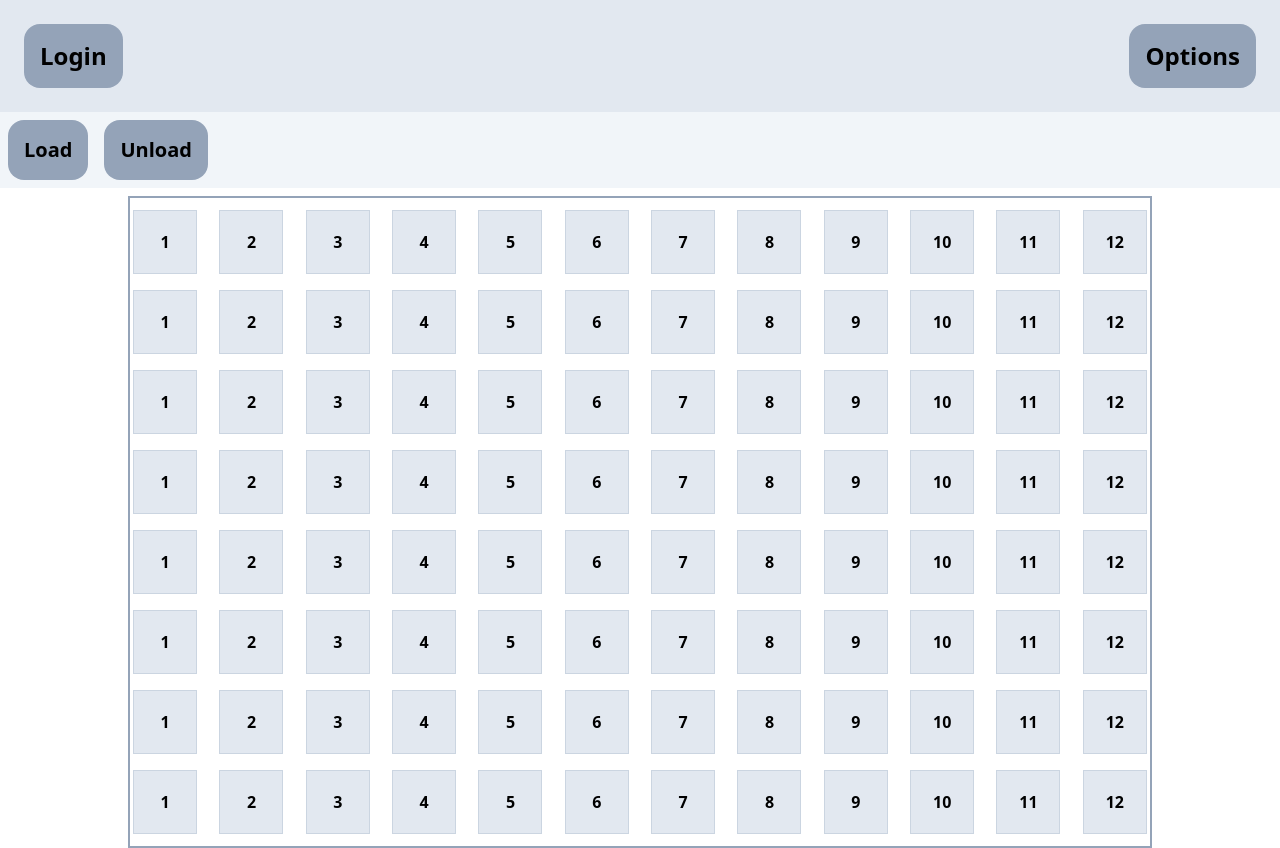
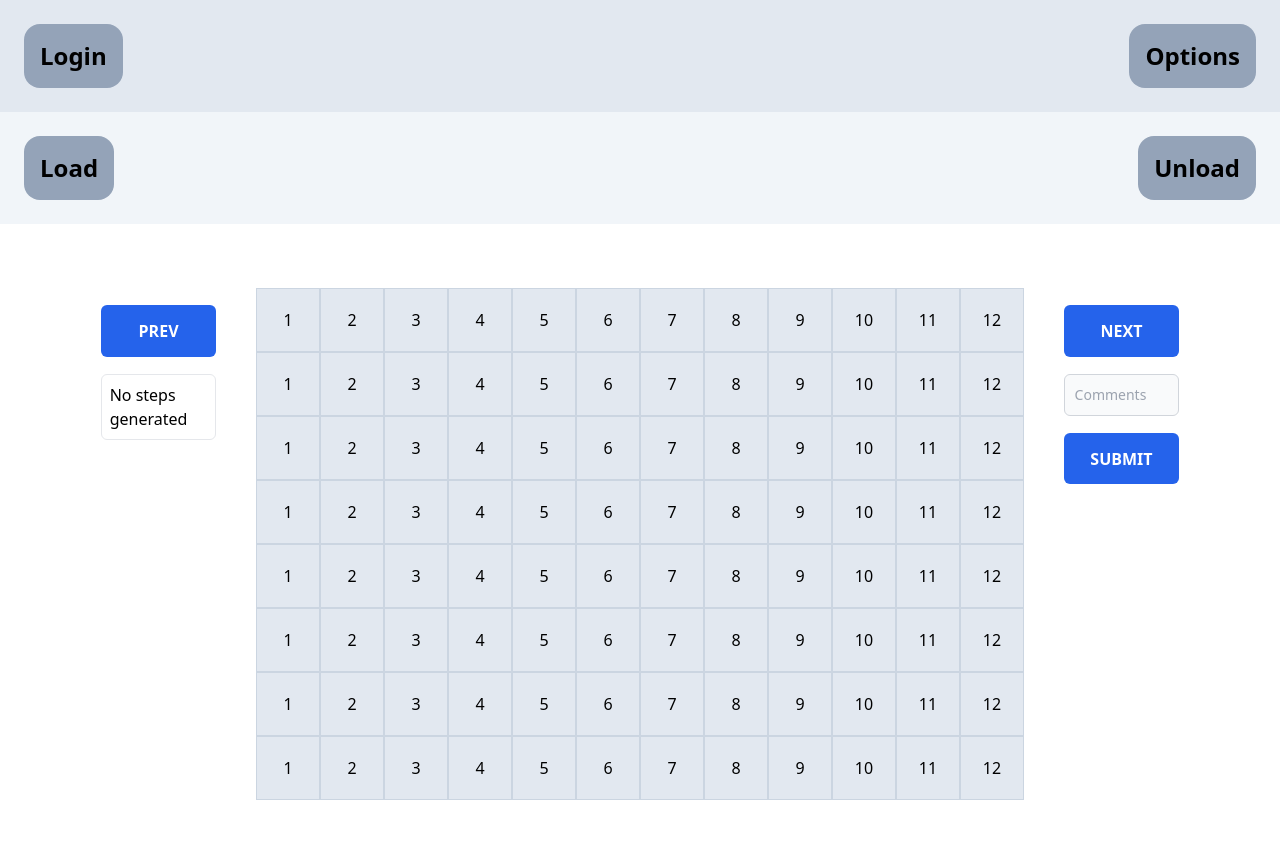
Before and after one commit to FelixMDM/CargoPilot, a Next.js app in the folder client/: page /loadUnload in a window 1280 px wide. After the commit the page ends 800 px from the top, so only its background shows below. Built offline with nearby package versions, Linux system fonts and the light colour scheme.

Commit message:
container screen, comments input, stepping buttons

```diff
--- a/client/src/app/balance/page.tsx
+++ b/client/src/app/balance/page.tsx
@@ -1,6 +1,11 @@
+import ContainersPanel from "@/components/containers/ContainersPanel";
 
 const page = () => {
-    return <div>balance</div>
+    return (
+        <div>
+            <ContainersPanel />
+        </div>
+    );
 }
 
 export default page;
--- a/client/src/app/loadUnload/page.tsx
+++ b/client/src/app/loadUnload/page.tsx
@@ -1,7 +1,13 @@
+import ContainersPanel from "@/components/containers/ContainersPanel";
 import LoadUnload from "@/components/loadUnload/LoadUnload";
 
 const page = () => {
-    return <div><LoadUnload/></div>
+    return (
+        <div>
+            <LoadUnload />
+            <ContainersPanel />
+        </div>
+    );
 }
 
 export default page;
--- /dev/null
+++ b/client/src/components/containers/Containers.tsx
@@ -0,0 +1,18 @@
+"use client";
+import { useState } from "react";
+
+const Containers = ()  => {
+    return (
+        <div className="flex flex-col items-center">
+            <div className="grid grid-cols-12 grid-rows-8">
+                {Array.from({ length: 96 }).map((_, index: number) => (
+                    <div key={index} className="cell m-auto">
+                        {String(index % 12 + 1)}
+                    </div>
+                ))}
+            </div>
+        </div>
+    );
+}
+
+export default Containers;
--- /dev/null
+++ b/client/src/components/containers/ContainersPanel.tsx
@@ -0,0 +1,42 @@
+"use client";
+import { useState } from "react";
+import Containers from "./Containers";
+
+const ContainersPanel = ()  => {
+    const [instruction, setInstruction] = useState("No steps generated")
+
+    return (
+        <div className="flex flex-col items-center">
+            <div className="flex flex-row mt-[5%] justify-evenly">
+                <div className="flex flex-col w-[10%] space-y-[15%] items-center">
+                    <button className="w-[100%] h-[10%] mt-[15%] bg-blue-600 rounded-md font-bold text-white">
+                        PREV
+                    </button>
+                    <div className="border rounded-md">
+                        <p className="m-2">
+                            {/* This should be dynamically updated based on the array map */}
+                            {instruction}
+                        </p>
+                    </div>
+                </div>
+                <Containers />
+                <div className="flex flex-col w-[10%] space-y-[15%] items-center">
+                    <button className="w-[100%] h-[10%] mt-[15%] bg-blue-600 rounded-md font-bold text-white">
+                        NEXT
+                    </button>
+                    <div>
+                        <input type="text" className="bg-gray-50 border border-gray-300 text-gray-900 text-sm rounded-md focus:ring-blue-500 focus:border-blue-500 block w-full p-2.5" placeholder="Comments" required />
+                    </div>
+                    <button className="w-[100%] h-[10%] mt-[15%] bg-blue-600 rounded-md font-bold text-white">
+                        SUBMIT
+                    </button>
+                </div>
+            </div>
+            <div className="w-[80%] bg-blue-950 h-[20%]">
+
+            </div>
+        </div>
+    );
+}
+
+export default ContainersPanel;
--- a/client/src/components/loadUnload/LoadUnload.tsx
+++ b/client/src/components/loadUnload/LoadUnload.tsx
@@ -13,21 +13,14 @@
 const LoadUnload = () => {
     return (
         <div className="flex flex-col font-archivo-narrow font-bold space-y-2 items-center">
-            <div className="flex flex-row w-full bg-slate-100 space-x-2 text-xl">
-                <div className="text-black bg-slate-400 rounded-2xl m-2 p-4 cursor-pointer hover:text-white">
-                    Load
-                </div>
-                <div className="text-black bg-slate-400 rounded-2xl m-2 p-4 cursor-pointer hover:text-white">
-                    Unload
-                </div>
-            </div>
-            <div className="flex flex-col w-[80%] items-center border-2 border-slate-400">
-                <div className="w-full grid grid-cols-12 grid-rows-8 gap-4 m-3 text-center">
-                    {Array.from({ length: 96 }).map((_, index: number) => (
-                        <div key={index} className="cell m-auto">
-                            {String(index % 12 + 1)}
-                        </div>
-                    ))}
+            <div className="top-0 w-full bg-slate-100 font-archivo-narrow text-2xl font-bold z-40">
+                <div className="flex justify-between items-center p-4">
+                    <div className="text-black bg-slate-400 rounded-2xl p-4 m-2 hover:text-white">
+                        Load
+                    </div>
+                    <div className="text-black bg-slate-400 rounded-2xl p-4 m-2 hover:text-white">
+                        Unload
+                    </div>
                 </div>
             </div>
         </div>
```
